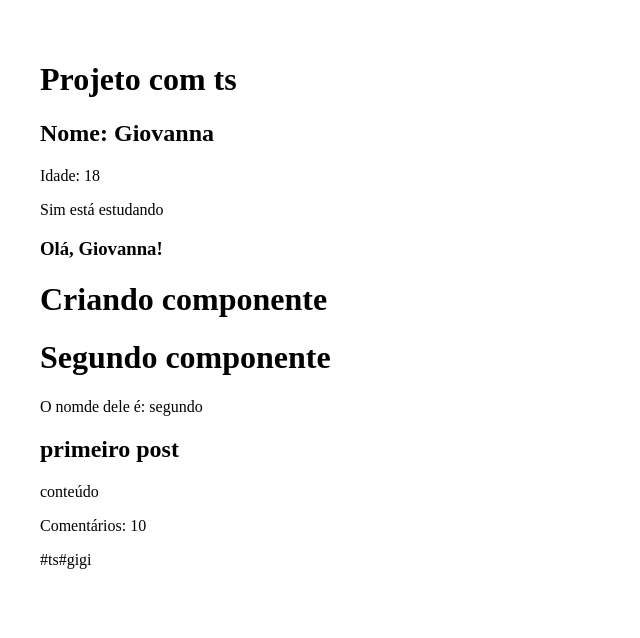
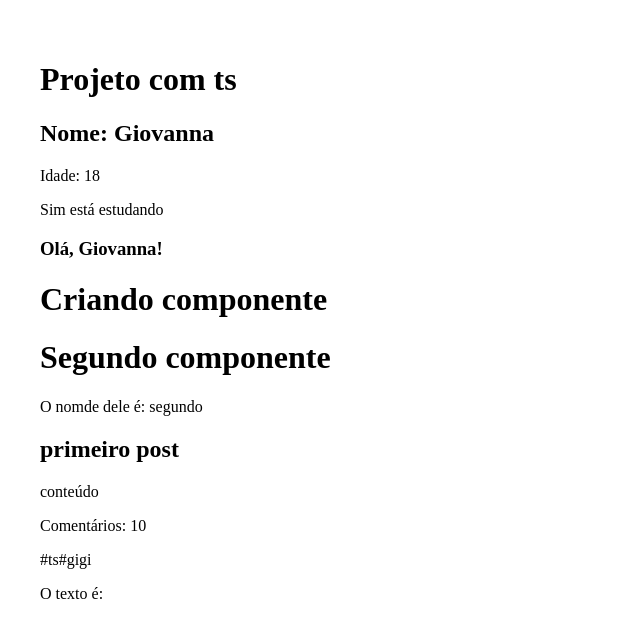
Before and after one commit to Gioomoraes/react-ts, a React (Create React App) app: page / in a window 1280 px wide. Shown: the top 638 px of the page, without its empty margins (0-640 px from the left). Built offline with nearby package versions, Linux system fonts and the light colour scheme.

Commit message:
import State component into App

```diff
--- a/src/App.tsx
+++ b/src/App.tsx
@@ -4,6 +4,9 @@ import FirstComponent from "./components/FirstComponent";
 
 import SecondComponent from "./components/SecondComponent";
 import Destructuring from "./components/Destructuring";
+
+import State from "./components/State";
+
 function App() {
   const name: string = "Giovanna";
   const age: number = 18;
@@ -27,6 +30,7 @@ function App() {
         commentsQty={10}
         tags={["ts", "gigi"]}
       />
+      <State />
     </div>
   );
 }
--- a/src/components/State.tsx
+++ b/src/components/State.tsx
@@ -3,12 +3,13 @@ import React, { useState } from "react";
 interface Props {}
 
 const State = () => {
+  const [text, setText] = useState();
 
-const [text, setText] = useState()
-
-  return <div>
-    <p></p>
-  </div>;
+  return (
+    <div>
+      <p>O texto é: {text}</p>
+    </div>
+  );
 };
 
 export default State;
```
